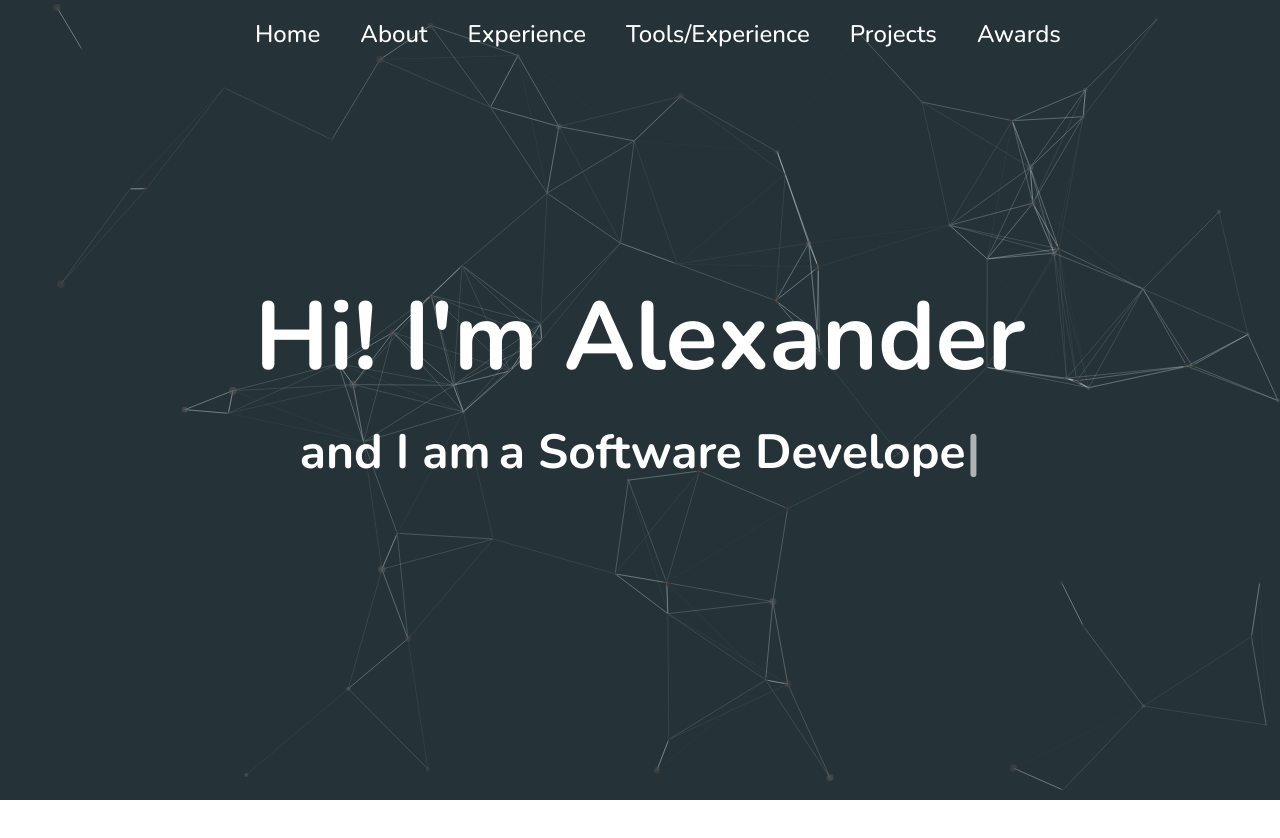
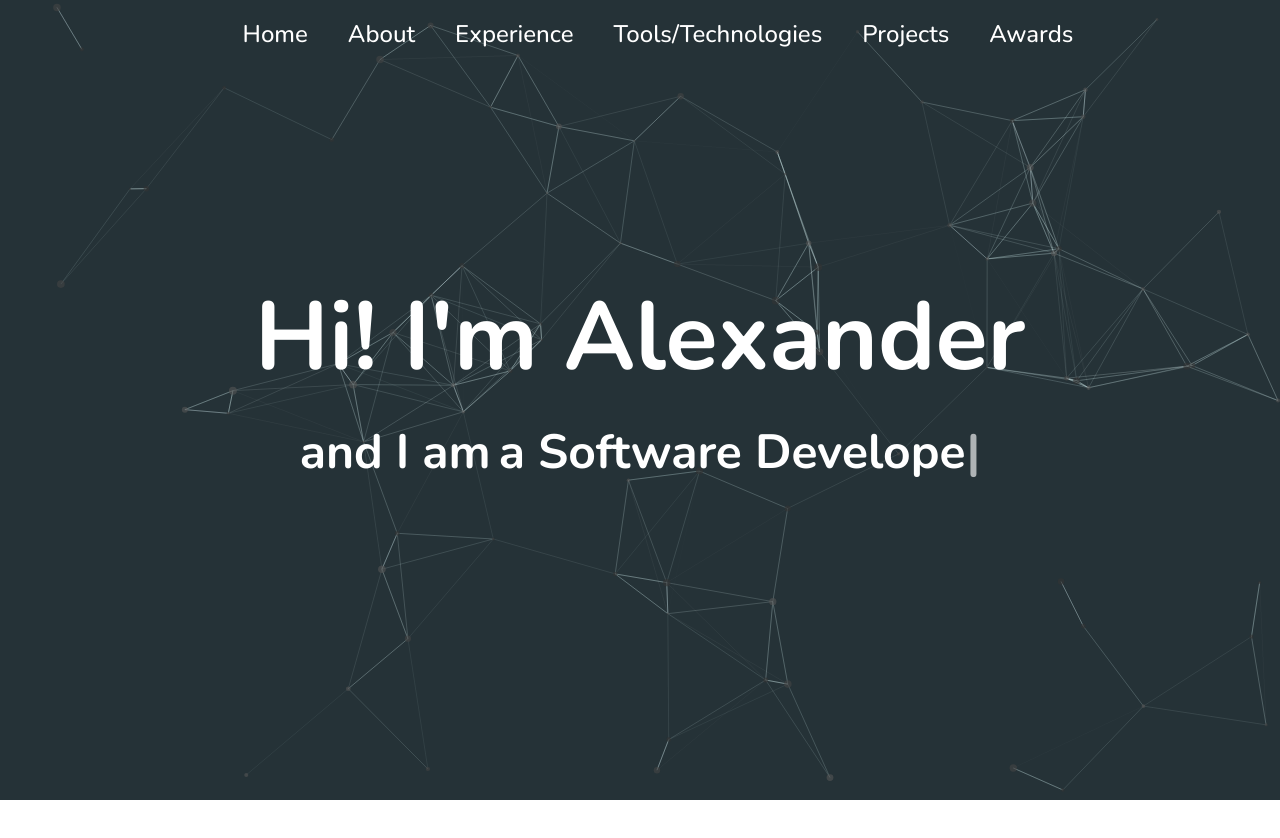
Before and after one commit to alexchen817/alexchen817.github.io, a React (Vite) app: page / in a window 1280 px wide. Shown: the top 838 px of the page. Built offline with nearby package versions, Linux system fonts and the light colour scheme.

Commit message:
update anchor tag id for hero and fix typo

```diff
--- a/src/components/Hero.jsx
+++ b/src/components/Hero.jsx
@@ -3,7 +3,7 @@ import Typewriter from 'typewriter-effect';
 
 export default function Hero() {
     return (
-        <div className="hero">
+        <div className="hero" id='hero'>
             <h1>Hi! I'm Alexander</h1>
             <h2 className="text">
                 and I am
--- a/src/components/NavBar.jsx
+++ b/src/components/NavBar.jsx
@@ -3,10 +3,10 @@ import '../styles/NavBar.css'
 export default function NavBar() {
     return (
         <nav className='navbar'>
-            <a href='#'>Home</a>
+            <a href='#hero'>Home</a>
             <a href='#'>About</a>
             <a href='#'>Experience</a>
-            <a href='#tools'>Tools/Experience</a>
+            <a href='#tools'>Tools/Technologies</a>
             <a href='#'>Projects</a>
             <a href='#'>Awards</a>
         </nav>
```
